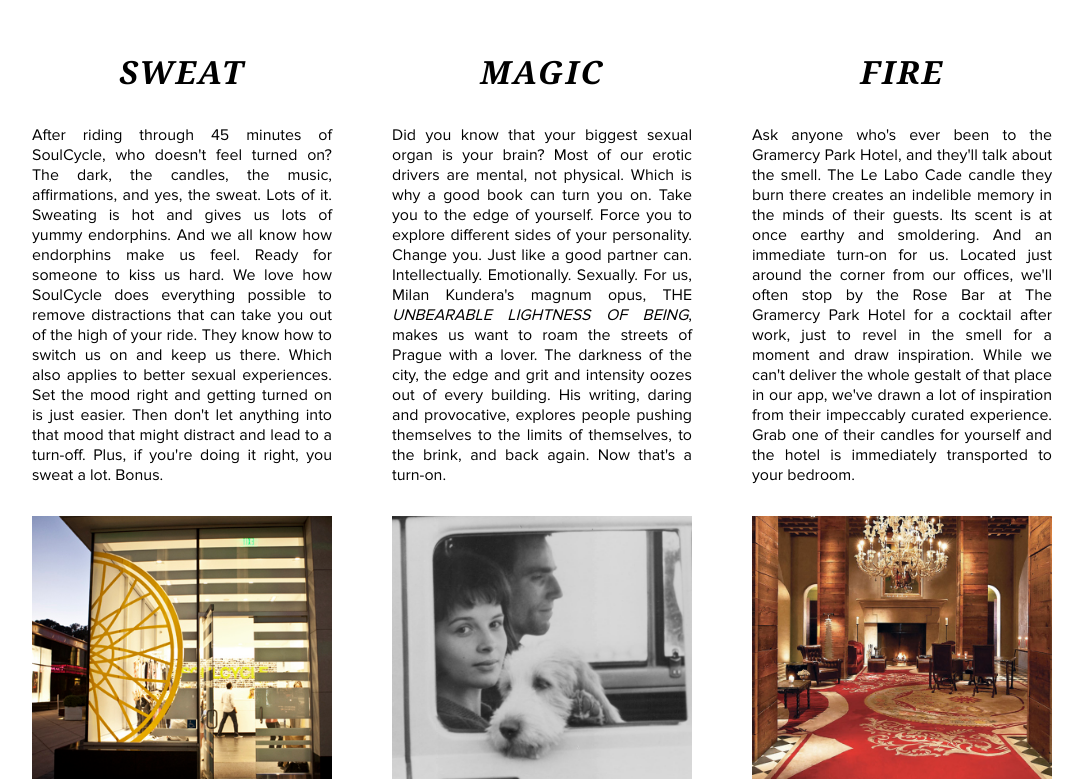
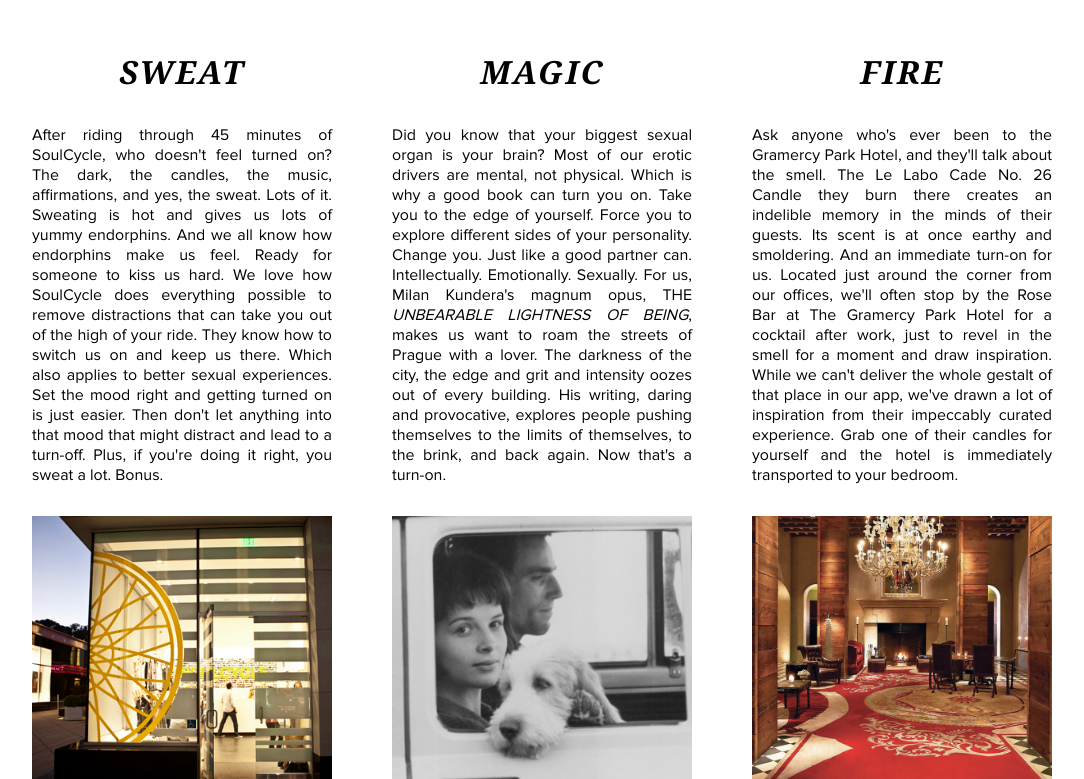
Before and after one commit to tiffanyposs/Please, a plain HTML site: page disruptny/index.html in a window 1280 px wide. Shown: the part 1460-2239 px from the top of the page, without its empty margins (98-1182 px from the left). Drawn offline with nearby package versions, Linux system fonts and the light colour scheme; files whose address does not match are found by name; a web font is replaced by a local one.

Commit message:
final stuff

```diff
--- a/disruptny/index.html
+++ b/disruptny/index.html
@@ -21,10 +21,8 @@
 
 	<div>
 		<div></div>
-		<!-- <h2>Come Find Us at</h2> -->
 		<img src="../assets/img/techcrunch/logo2.jpg">
 		<p>We&#39;re excited to be at Disrupt NY 2015 and to give attendees a sneak peek at the company and app we&#39;ve been building around the idea of disrupting the way we figure out and talk about what turns us on.  Come visit our booth in Startup Alley on May 5th and you can take our sexual profile quiz (based on real science and data, because  smart is sexy).  Or, if you&#39;d rather take it slow, just give us your email and we'll put you on the waitlist for our Beta and give you a chance to win some of the things that are turning us on these days.</p>
-		<!-- <h3>May 4th, 2015</h3> -->
 	</div>
 
 </div>
@@ -51,7 +49,7 @@
 			</div>
 			<div>
 				<h3>FIRE</h3>
-				<p>Ask anyone who&#39;s ever been to the Gramercy Park Hotel, and they&#39;ll talk about the smell. The Le Labo Cade candle they burn there creates an indelible memory in the minds of their guests. Its scent is at once earthy and smoldering. And an immediate turn-on for us. Located just around the corner from our offices, we&#39;ll often stop by the Rose Bar at The Gramercy Park Hotel for a cocktail after work, just to revel in the smell for a moment and draw inspiration. While we can&#39;t deliver the whole gestalt of that place in our app, we&#39;ve drawn a lot of inspiration from their impeccably curated experience. Grab one of their candles for yourself and the hotel is immediately transported to your bedroom.</p>
+				<p>Ask anyone who&#39;s ever been to the Gramercy Park Hotel, and they&#39;ll talk about the smell. The Le Labo Cade No. 26 Candle they burn there creates an indelible memory in the minds of their guests. Its scent is at once earthy and smoldering. And an immediate turn-on for us. Located just around the corner from our offices, we&#39;ll often stop by the Rose Bar at The Gramercy Park Hotel for a cocktail after work, just to revel in the smell for a moment and draw inspiration. While we can&#39;t deliver the whole gestalt of that place in our app, we&#39;ve drawn a lot of inspiration from their impeccably curated experience. Grab one of their candles for yourself and the hotel is immediately transported to your bedroom.</p>
 				<a href="http://www.gramercyparkhotel.com/" target = 'blank'><img src="../assets/img/techcrunch/hotel.jpg"></a>
 			</div>
 		</div>
```
Also changed, not shown: assets/img/techcrunch/TechPls.png (deleted), assets/img/techcrunch/techcrunch.png (deleted).
